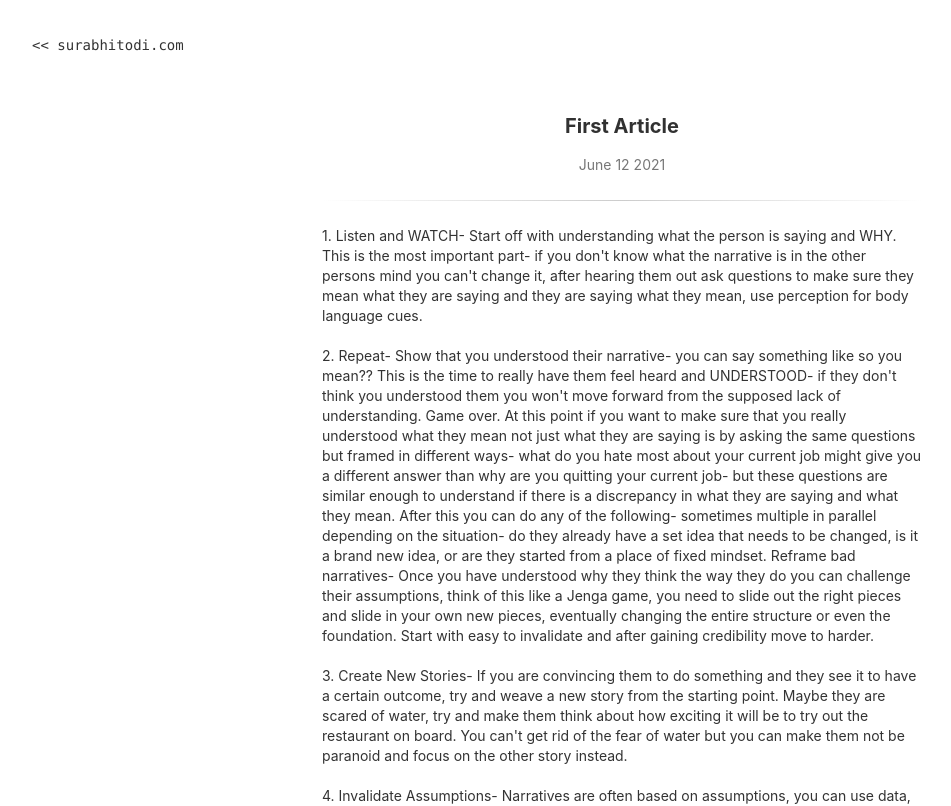
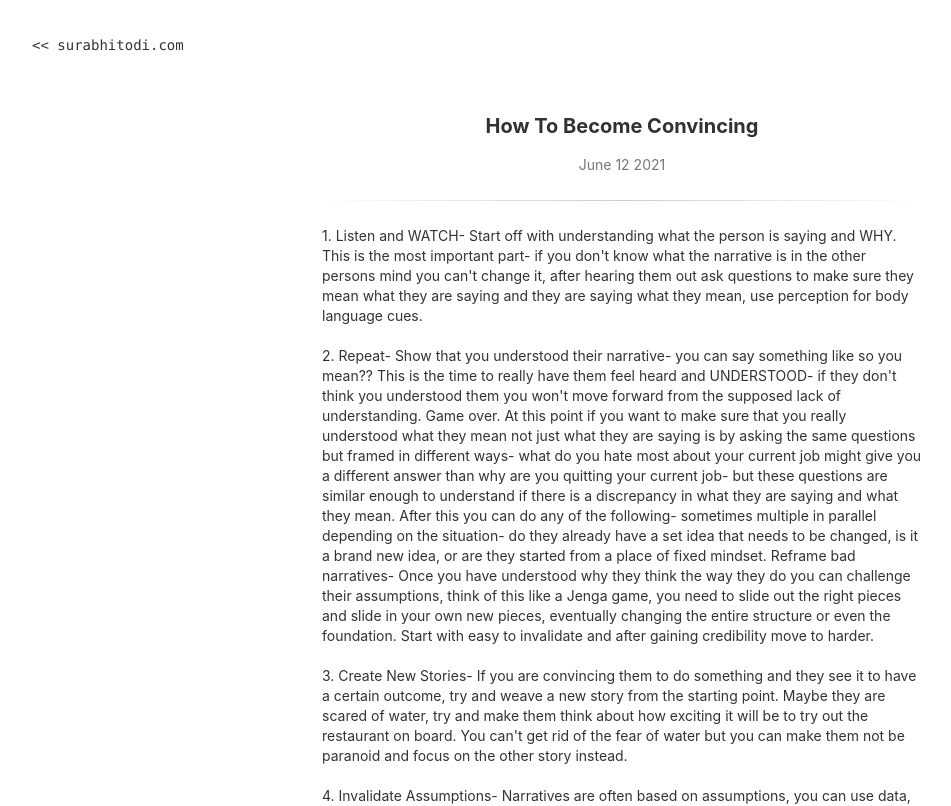
Before and after one commit to SurabhiTodi/surabhitodi.com, a Next.js app: page /posts/how-to-become-convincing in a window 1280 px wide. Shown: the top 806 px of the page, without its empty margins (18-969 px from the left). Built offline with nearby package versions, Linux system fonts and the light colour scheme.

Commit message:
Update how-to-become-convincing.js

```diff
--- a/pages/posts/how-to-become-convincing.js
+++ b/pages/posts/how-to-become-convincing.js
@@ -9,7 +9,7 @@ export default function Article() {
       <Navigation />
       <main className="article-container">
         <div className="article-meta-data">
-          <h3>First Article</h3>
+          <h3>How To Become Convincing</h3>
           <span className="article-date">June 12 2021</span>
         </div>
         <div className="divider"></div>
```
